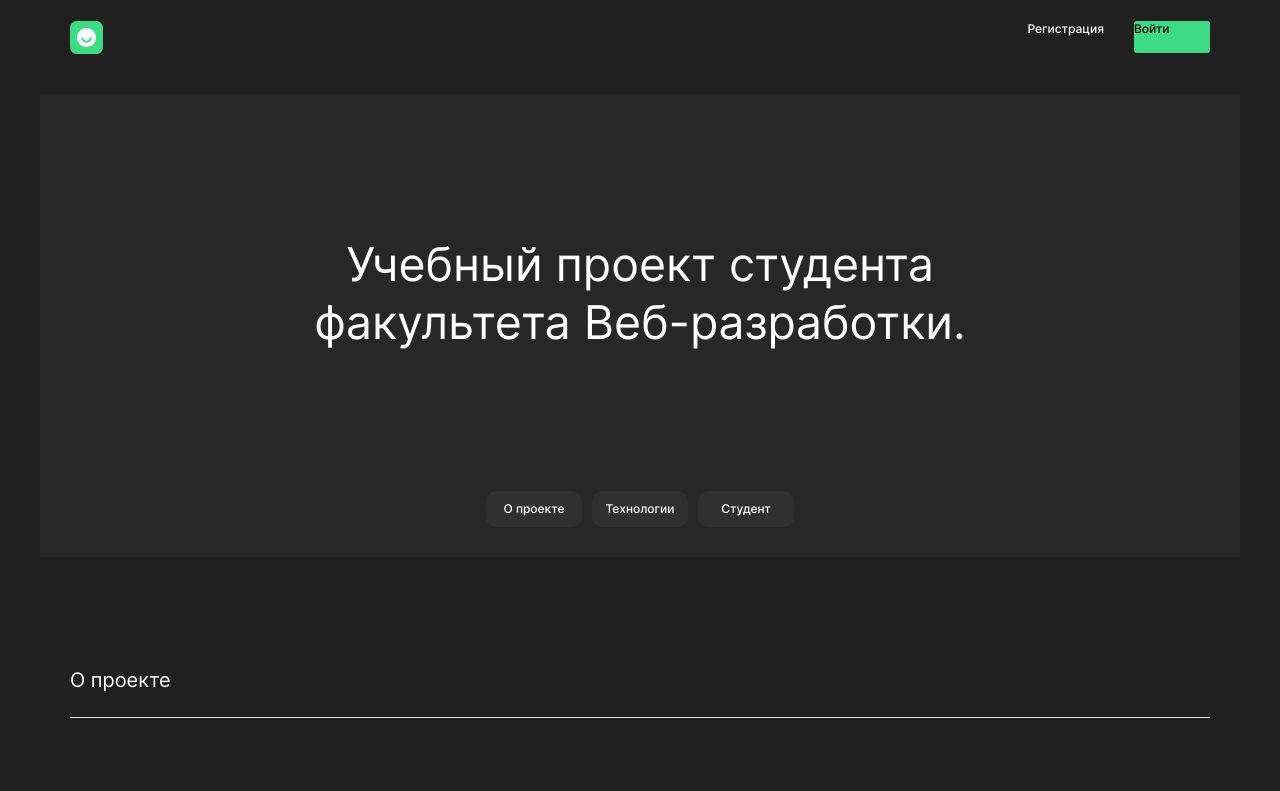
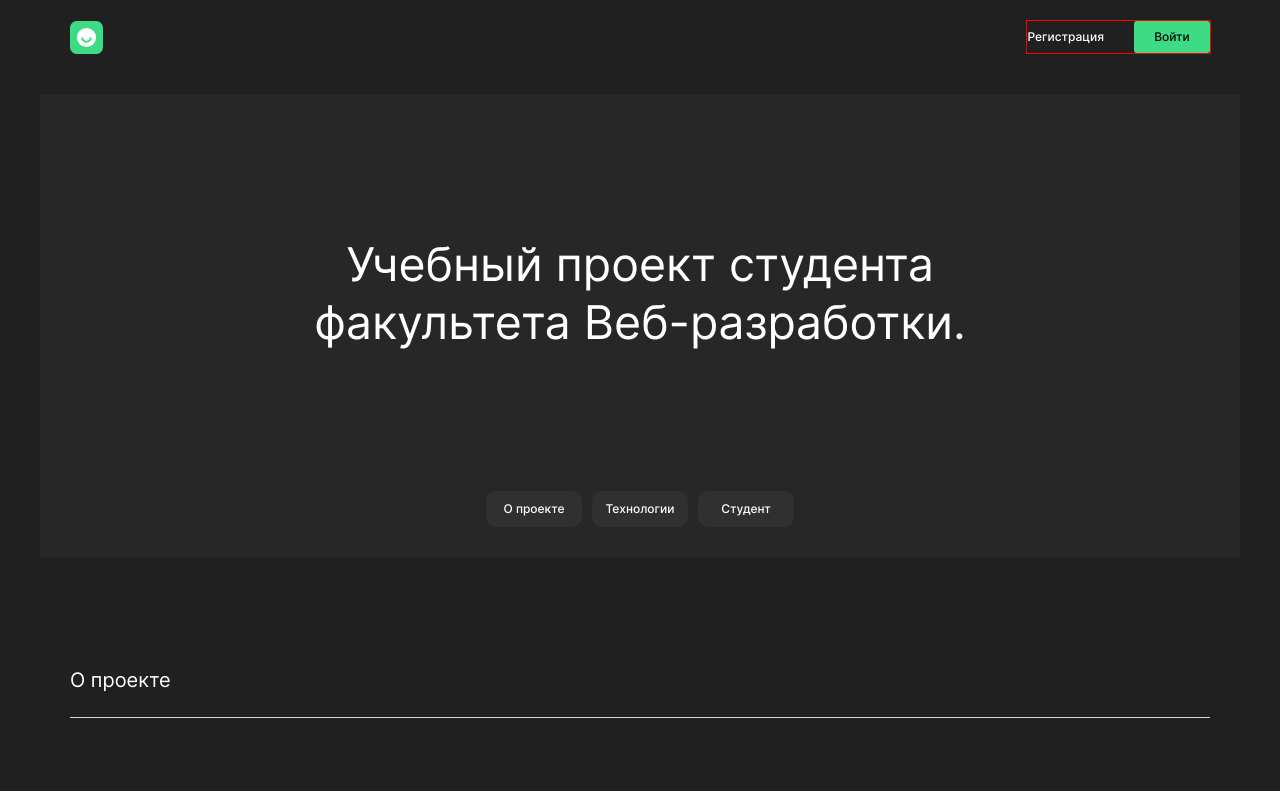
Before and after one commit to The-Mechanical-Ocean/movies-explorer-frontend, a React (Create React App) app: page / in a window 1280 px wide. Shown: the top 791 px of the page. Built offline with nearby package versions, Linux system fonts and the light colour scheme.

Commit message:
fix bags styles...

```diff
--- a/src/components/Header/Header.css
+++ b/src/components/Header/Header.css
@@ -34,20 +34,7 @@ cursor: pointer;
   transition: opacity 0.5s ease 0s;
 }
 
-.header__link {
-  color: #fff;
-  text-decoration: none;
-  margin-top:auto;
-  margin-bottom: auto;
-  z-index: 1;
-  height: fit-content;
-}
-
-.header__link:hover {
-  opacity: 0.6;
-}
-
-.header__link_button {
+.navigation__link_button {
   display: flex;
   align-items: center;
   justify-content: center;
@@ -59,7 +46,7 @@ cursor: pointer;
   text-decoration: none;
 }
 
-.header__link_button:hover {
+.navigation__link_button:hover {
   opacity: 0.6;
 }
 
--- a/src/components/MoviesCard/MoviesCard.css
+++ b/src/components/MoviesCard/MoviesCard.css
@@ -22,7 +22,6 @@
   line-height: 18px;
   color: #FFFfff;
   margin: 0 18px 0;
-  /* margin-left: 18px; */
 }
 
 .movie-card__time {
@@ -43,6 +42,9 @@
 }
 
 .movie-card__button {
+  display: flex;
+  justify-content: center;
+  align-items: center;
   width: 100px;
   height: 29px;
   margin: 18px 0 18px;
--- a/src/components/Navigation/Navigation.css
+++ b/src/components/Navigation/Navigation.css
@@ -3,7 +3,9 @@
   flex-direction: row;
   gap: 30px;
   justify-content: space-between;
+  align-items: center;
   margin-right: 70px;
+  outline: 1px solid red;
 }
 
 .navigation__text {
@@ -18,8 +20,8 @@
 .navigation__link {
   color: #fff;
   text-decoration: none;
-  margin-top:auto;
-  margin-bottom: auto;
+  /* margin-top:auto;
+  margin-bottom: auto; */
   z-index: 1;
   height: fit-content;
 }
@@ -30,8 +32,6 @@
 
 .navigation__link_button {
   display: flex;
-  align-items: center;
-  justify-content: center;
   width: 76px;
   height: 32px;
   color: #000000;
--- a/src/components/Navigation/Navigation.js
+++ b/src/components/Navigation/Navigation.js
@@ -39,9 +39,9 @@ const Navigation = () => {
   return (
     <Routes>
       <Route exact path='/' element={
-        <nav className="navigation">
+        <nav className='navigation'>
           <Link className="navigation__text navigation__link" to='/signup' >Регистрация</Link>
-          <Link className="navigation__text navigation__link_button" to='/signin' type="button">Войти</Link>
+          <Link className='navigation__link_button navigation__text' to='/signin' type="button">Войти</Link>
         </nav>
       }>
       </Route>
--- a/src/components/SearchForm/SearchForm.css
+++ b/src/components/SearchForm/SearchForm.css
@@ -36,7 +36,7 @@
   width: 100%;
   background-color: transparent;
   border: none;
-  height: 50px;
+  height: 20px;
   color: #ffffff;
   padding: 0;
   box-sizing: border-box;
@@ -47,7 +47,7 @@
 }
 
 .search__input:focus {
-  border: solid 1px #4285F4;
+  border: solid 1px #ccc;
 }
 
 .search__button {
```
